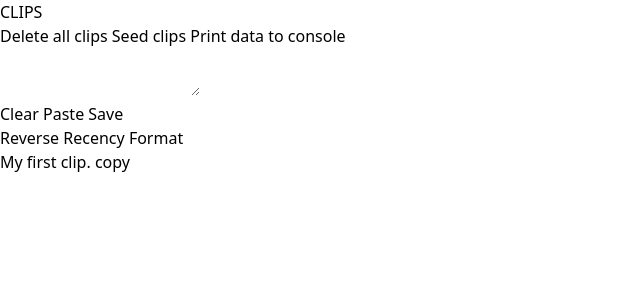
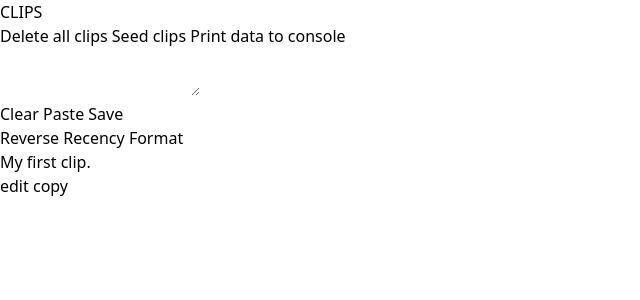
Before and after one commit to jim-x-lin/clips, a SvelteKit app: page / in a window 1280 px wide. Shown: the top 300 px of the page, without its empty margins (0-640 px from the left). Built offline with nearby package versions, Linux system fonts and the light colour scheme.

Commit message:
Create dedicated edit button

```diff
--- a/src/routes/components/ViewClip.svelte
+++ b/src/routes/components/ViewClip.svelte
@@ -5,12 +5,16 @@
 	export let clip: ClipType;
 	export let editClipId: string | undefined;
 
-	function handleClick() {
+	function handleClickEdit() {
 		editClipId = clip.id;
 	}
 </script>
 
 <div class="my-4 flex divide-x divide-solid rounded-md border border-gray-400 hover:outline">
-	<button class="flex-1 truncate px-2 py-1 text-left" on:click={handleClick}>{clip.content}</button>
+	<div class="flex-1 truncate px-2 py-1">{clip.content}</div>
+	<button
+		class="w-16 px-2 py-1 text-sm font-semibold text-black hover:bg-gray-400 hover:text-white"
+		on:click={handleClickEdit}>edit</button
+	>
 	<CopyToClipboard content={clip.content} />
 </div>
```
